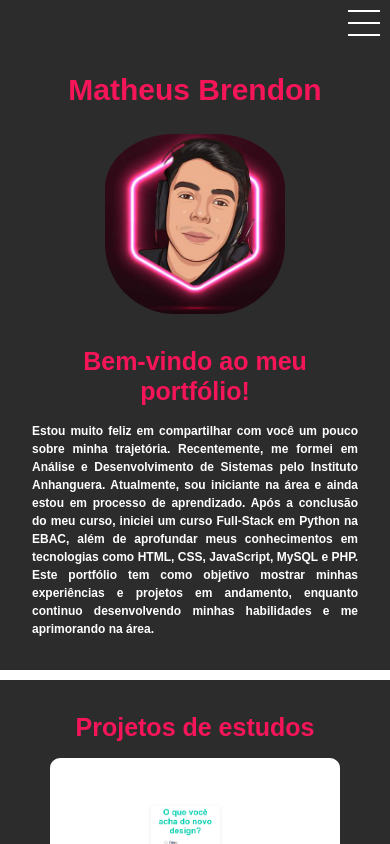
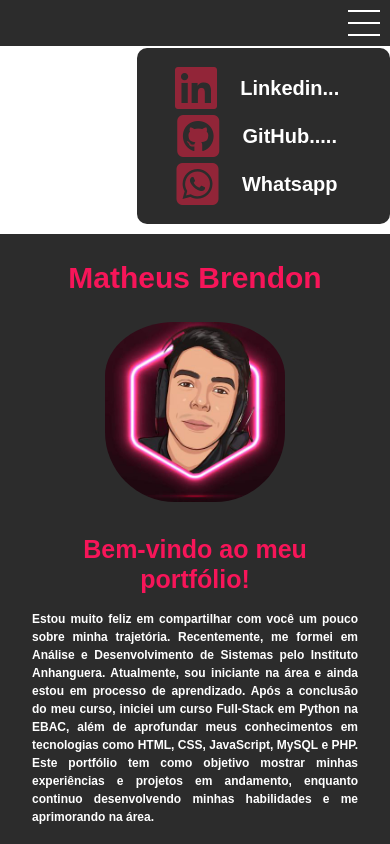
Before and after one commit to matheusbrs/Portifolio, a plain HTML site: page index.html in a window 390 px wide. Both pictures are taken after a click on the element 364 px from the left and 23 px from the top of the page. Shown: the top 844 px of the page. Drawn offline with nearby package versions, Linux system fonts and the light colour scheme.

Commit message:
feat: ajusta erro de interação com o menu .toggleClas

```diff
--- a/script.js
+++ b/script.js
@@ -1,6 +1,5 @@
-$('document').ready(() => {
-
-    $('#btnMenu').click(() =>{
-        $('nav').slideToggle();
-    })
+$(function () {
+  $('#btnMenu').on('click', function () {
+    $('.cabecalho').toggleClass('aberto');
+  });
 });
--- a/style.css
+++ b/style.css
@@ -193,60 +193,65 @@ button {
 }
 
 @media screen and (max-width: 480px) {
-
-   #btnMenu span{
-    display: block;
-    margin-top: 10px;
-    margin-bottom: 10px;
-   }
-
+container menu{
+    display: flex;
+    justify-content: center;
+}
+    #btnMenu span {
+        display: block;
+        margin-top: 10px;
+        margin-bottom: 10px;
+    }
     .div-projetos {
         margin-bottom: 32px;
     }
 
-    .menu{
-        display: flex;
+    .menu {
+        display: grid;
+        justify-content: flex-end;
+        margin-right: 15px;
         flex-direction: column;
-        width: 60%;
-        margin: 0 auto;
     }
-
-    .menu li{
+    .menu li {
         display: flex;
         align-items: center;
         max-width: 50%;
     }
-
-    .text-menu{
+    .text-menu {
         font-size: 20px;
         color: white;
-       margin-left: 30%;
+        margin-left: 30%;
     }
     .container {
         max-width: 1333%;
     }
-
     .projetos {
         max-width: 100%;
     }
-
     .img-projeto {
         max-width: 290px;
     }
 
     .cabecalho {
-       max-width: 60%;
-       border-radius: 10px;
-       display: grid;
-       justify-content: center;
-       margin-left: 38%;
-       margin-top: 5px;
+        display: flex;
+        overflow: hidden;
+        max-height: 0;
+        transition: max-height .9s ease;
+    }
+
+    .cabecalho.aberto {
+        max-height: 300px;
     }
 
     p {
         font-size: 12px;
     }
-
+nav{
+    max-width: 70%;
+    margin-left: 35%;
+    margin-top: 2px;
+    border-radius: 10px;
+}
 }
 
 .button-container {
```
